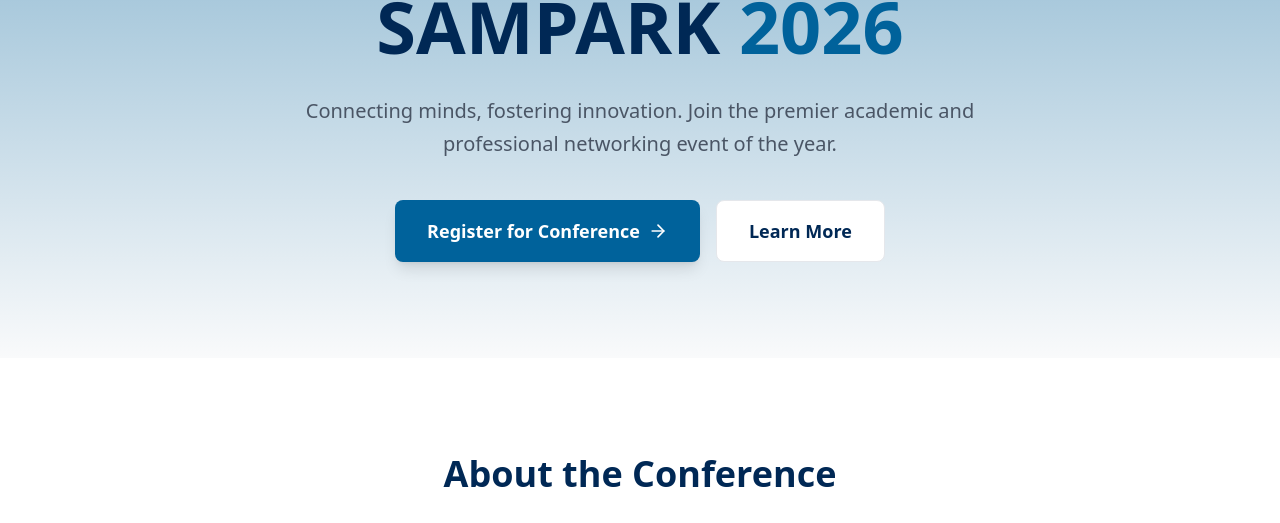
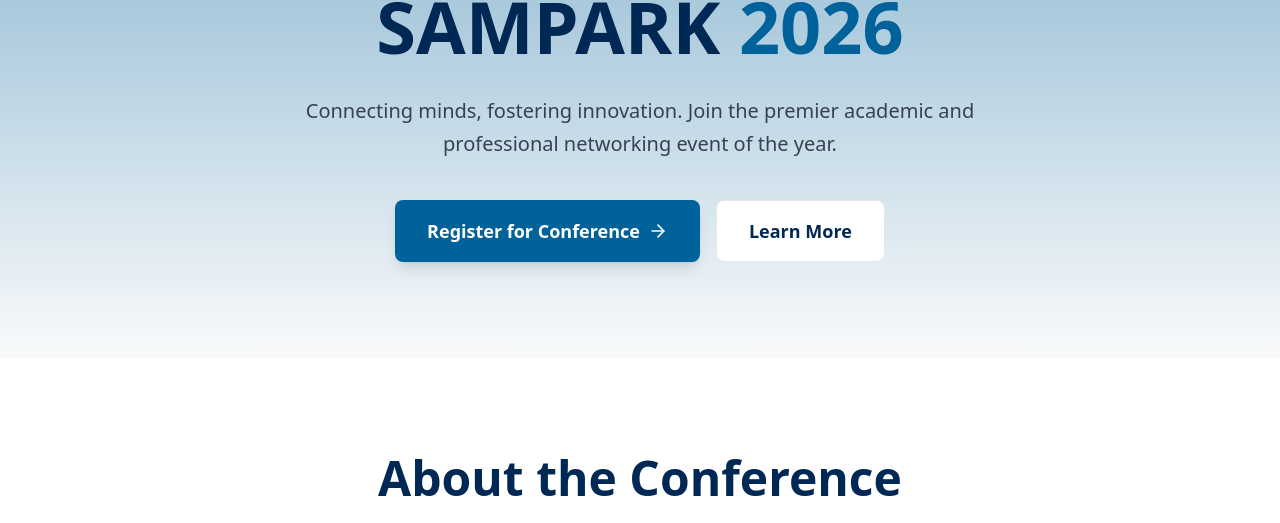
Before and after one commit to DevasyaSPatel/IEEE_sampark2026, a Next.js app: page / in a window 1280 px wide. Shown: the part 199-722 px from the top of the page. Built offline with nearby package versions, Linux system fonts and the light colour scheme.

Commit message:
fixed deployment error

```diff
--- a/src/app/p/[id]/page.tsx
+++ b/src/app/p/[id]/page.tsx
@@ -8,7 +8,7 @@ import ParticipantProfileCard from '@/components/ParticipantProfileCard';
 type User = {
     id: string;
     name: string;
-    theme: string;
+    selectedEvent: string;
     bio: string;
     connections: number;
     linkedin?: string;
--- a/src/app/page.tsx
+++ b/src/app/page.tsx
@@ -47,7 +47,7 @@ export default function Home() {
             <h1 className="text-4xl md:text-6xl lg:text-7xl font-bold text-ieee-navy mb-6 leading-tight">
               SAMPARK <span className="text-ieee-blue">2026</span>
             </h1>
-            <p className="text-lg md:text-xl text-gray-600 max-w-2xl mx-auto mb-10 leading-relaxed">
+            <p className="text-lg md:text-xl text-gray-700 max-w-2xl mx-auto mb-10 leading-relaxed">
               Connecting minds, fostering innovation. Join the premier academic and professional networking event of the year.
             </p>
             <div className="flex flex-col sm:flex-row justify-center gap-4">
@@ -72,7 +72,7 @@ export default function Home() {
       <section className="py-16 md:py-24 bg-white">
         <div className="max-w-7xl mx-auto px-4 sm:px-6">
           <div className="text-center mb-16">
-            <h2 className="text-3xl md:text-4xl font-bold text-ieee-navy mb-6">About the Conference</h2>
+            <h2 className="text-3xl md:text-5xl font-bold text-ieee-navy mb-6">About the Conference</h2>
             <p className="text-lg text-gray-600 max-w-3xl mx-auto leading-relaxed">
               Sampark 2026 is the flagship event of the IEEE Student Branch at PDEU, designed to bridge the gap between academic learning and industrial application.
             </p>
```
Also changed, not shown: 2 other files (tests, documents, lock files or other folders).
